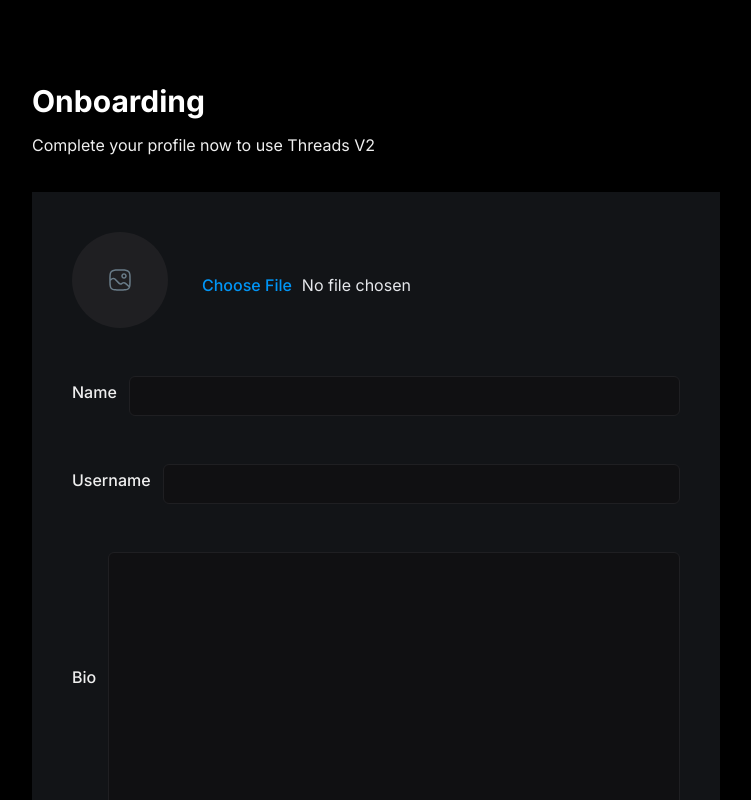
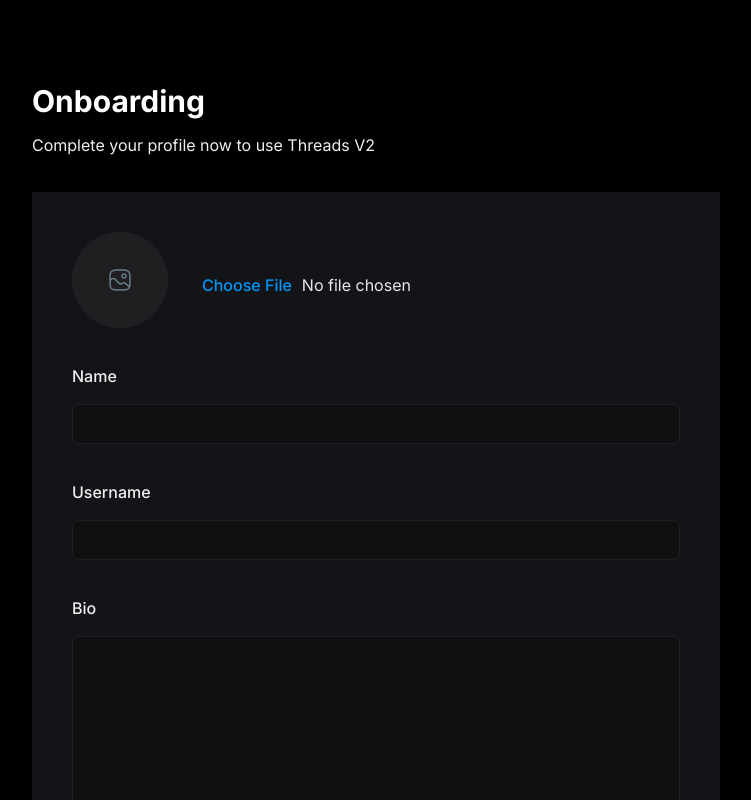
Before and after one commit to LenZuro/threads-clone-v2, a Next.js app: page /onboarding in a window 1280 px wide. Shown: the top 800 px of the page, without its empty margins (264-1015 px from the left). Built offline with nearby package versions, Linux system fonts and the light colour scheme; no server answers.

Commit message:
next config chnage , styles added to onboarding

```diff
--- a/components/forms/AccountProfile.tsx
+++ b/components/forms/AccountProfile.tsx
@@ -30,10 +30,10 @@
     const form = useForm({
         resolver: zodResolver(UserValidation) ,
         defaultValues: {
-            profile_photo: '',
-            name: '',
-            username: '',
-            bio: '',
+            profile_photo: user?.image || "",
+            name: user?.name || "",
+            username: user?.username || "",
+            bio: user?.bio || "",
         }
     })
     const handleImage = (e: ChangeEvent , fieldChange: (value: string) => void) => {
@@ -89,11 +89,11 @@
             control={form.control}
             name="name"
             render={({ field }) => (
-              <FormItem className="flex items-center gap-3 w-full">
+              <FormItem className="flex flex-col gap-3 w-full">
                 <FormLabel className="text-base-semibold text-light-2">
                    Name
                 </FormLabel>
-                <FormControl className="flex-1 text-base-semibold text-gray-200">
+                <FormControl>
                   <Input
                     type="text"
                     className="account-form_input no-focus"
@@ -107,11 +107,11 @@
             control={form.control}
             name="username"
             render={({ field }) => (
-              <FormItem className="flex items-center gap-3 w-full">
+              <FormItem className="flex flex-col gap-3 w-full">
                 <FormLabel className="text-base-semibold text-light-2">
                    Username
                 </FormLabel>
-                <FormControl className="flex-1 text-base-semibold text-gray-200">
+                <FormControl>
                 <Input
                     type="text"
                     className="account-form_input no-focus"
@@ -125,11 +125,11 @@
             control={form.control}
             name="bio"
             render={({ field }) => (
-              <FormItem className="flex items-center gap-3 w-full">
+              <FormItem className="flex flex-col gap-3 w-full">
                 <FormLabel className="text-base-semibold text-light-2">
                    Bio
                 </FormLabel>
-                <FormControl className="flex-1 text-base-semibold text-gray-200">
+                <FormControl>
                   <Textarea
                     rows={10}
                     className="account-form_input no-focus"
--- a/next.config.js
+++ b/next.config.js
@@ -1,4 +1,32 @@
 /** @type {import('next').NextConfig} */
-const nextConfig = {}
+const nextConfig = {
+    experimental: {
+      serverActions: true,
+      serverComponentsExternalPackages: ["mongoose"],
+    },
+    images: {
+      remotePatterns: [
+        {
+          protocol: "https",
+          hostname: "img.clerk.com",
+        },
+        {
+          protocol: "https",
+          hostname: "images.clerk.dev",
+        },
+        {
+          protocol: "https",
+          hostname: "uploadthing.com",
+        },
+        {
+          protocol: "https",
+          hostname: "placehold.co",
+        },
+      ],
+      typescript: {
+        ignoreBuildErrors: true,
+      },
+    },
+  };
 
-module.exports = nextConfig
+  module.exports = nextConfig;
```
